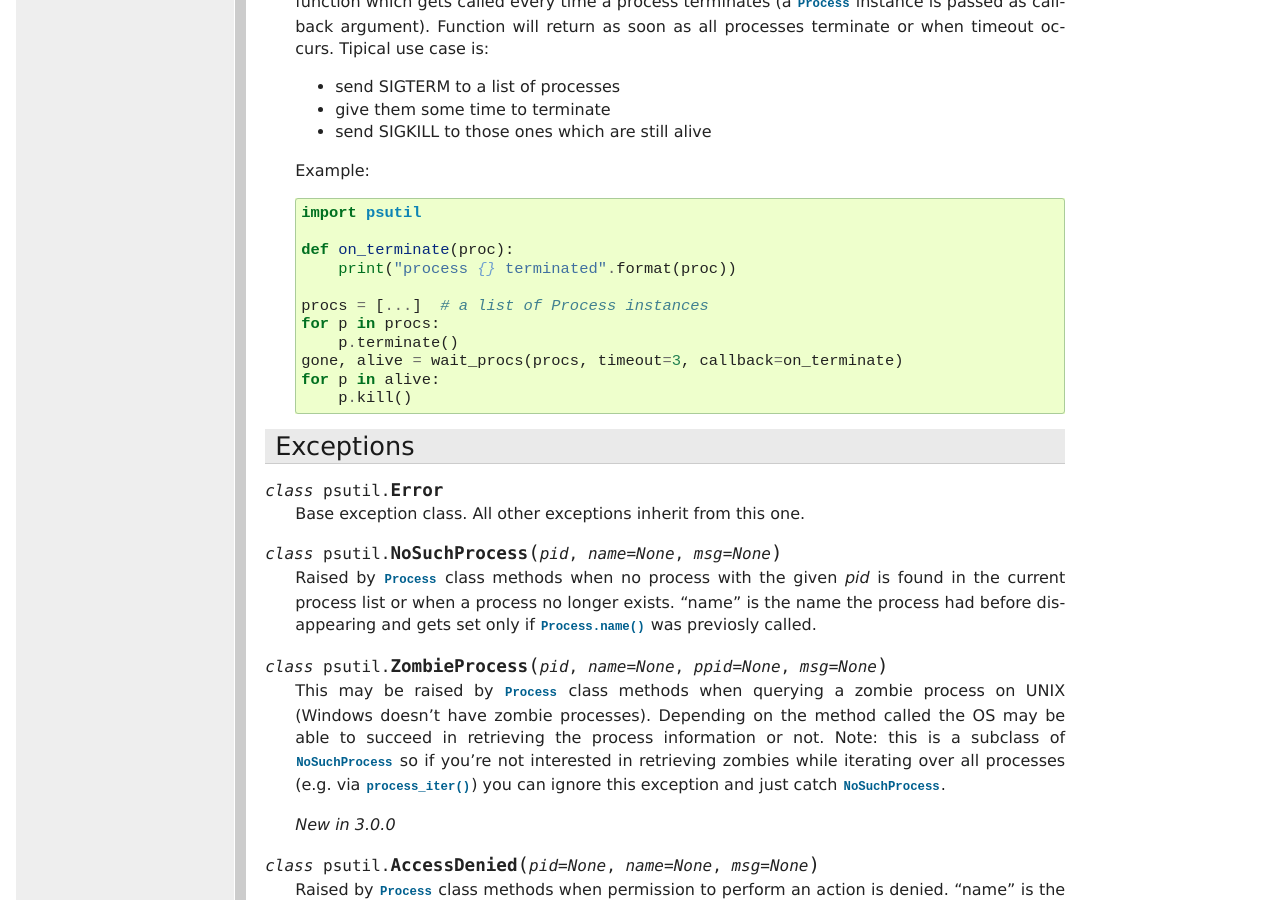
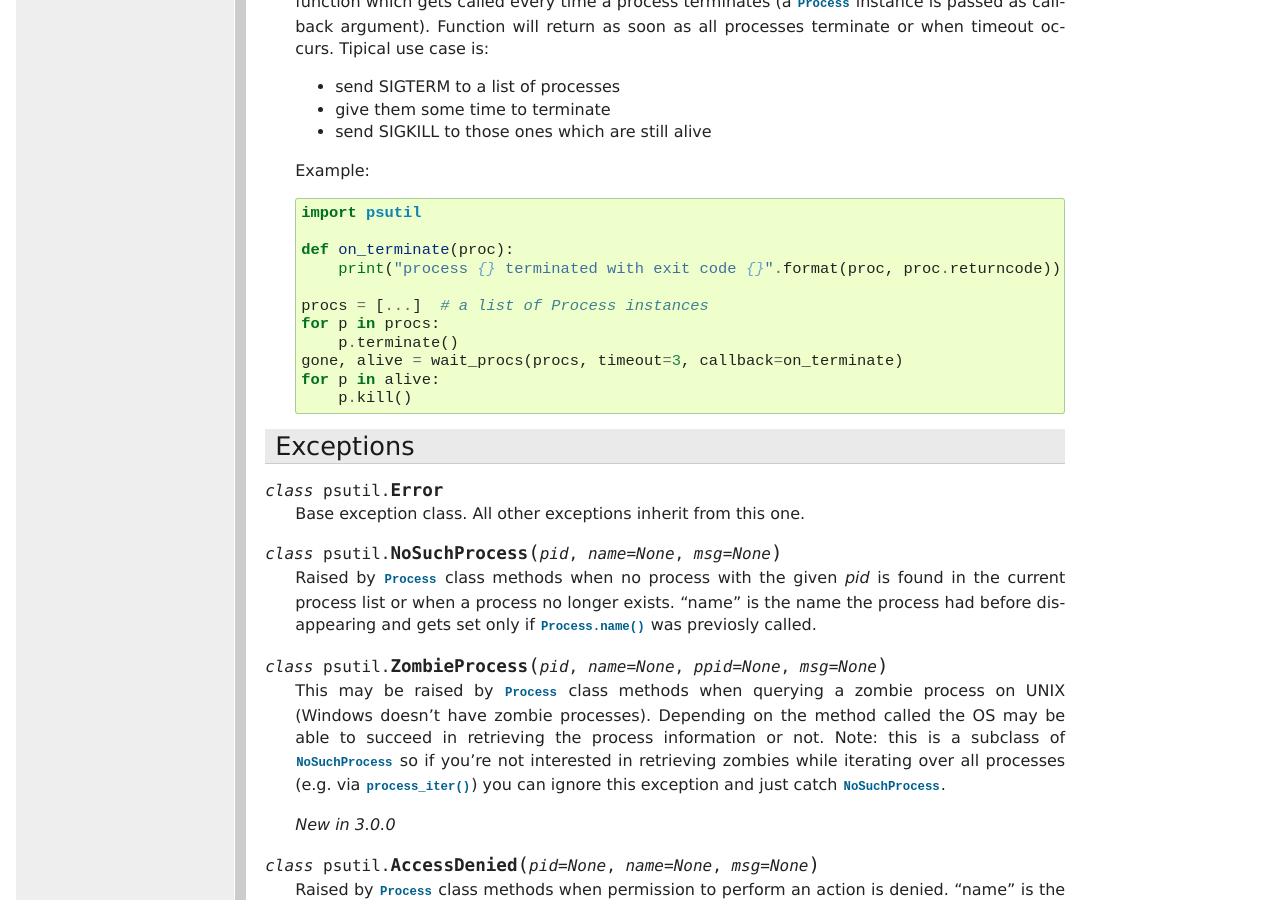
Before and after one commit to giampaolo/psutil, a Sphinx documentation site: the page built from docs/index.rst, in a window 1280 px wide and 900 px high, scrolled down 9032 px. Built offline with Sphinx 7.4.7, drawn with Linux system fonts in a browser that asks for light colours; formulas are drawn with MathJax 3.

Commit message:
update doc

```diff
--- a/docs/index.rst
+++ b/docs/index.rst
@@ -568,7 +568,7 @@ Functions
     import psutil
 
     def on_terminate(proc):
-        print("process {} terminated".format(proc))
+        print("process {} terminated with exit code {}".format(proc, proc.returncode))
 
     procs = [...]  # a list of Process instances
     for p in procs:
```
